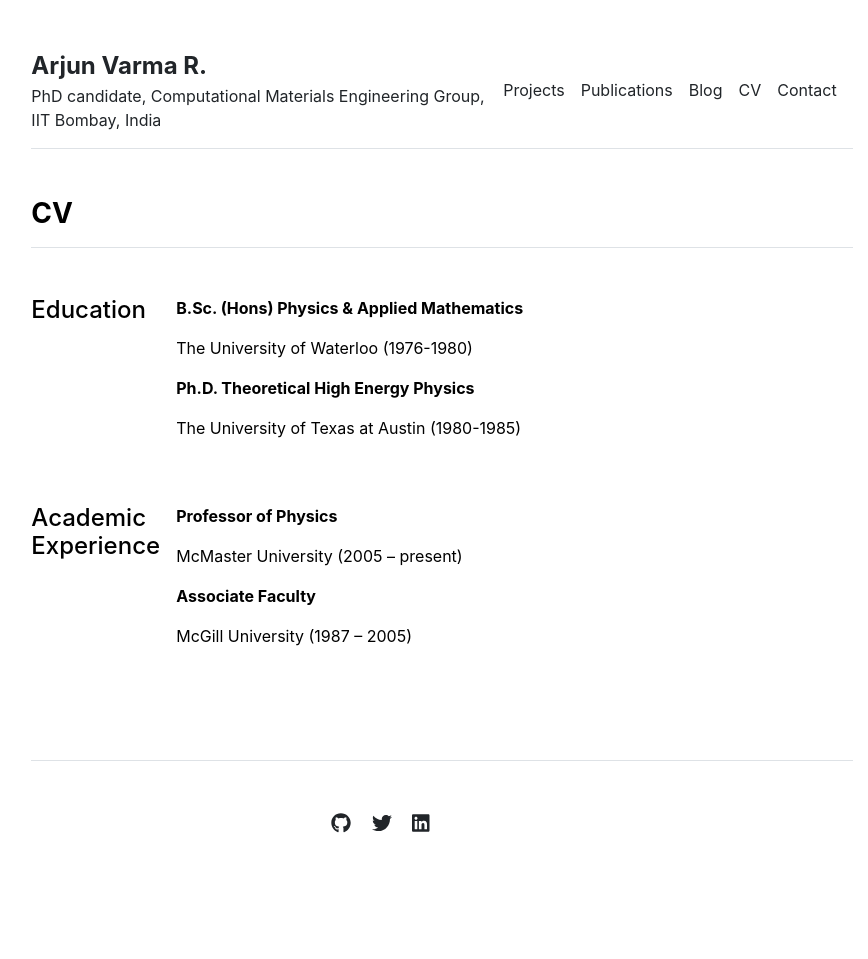
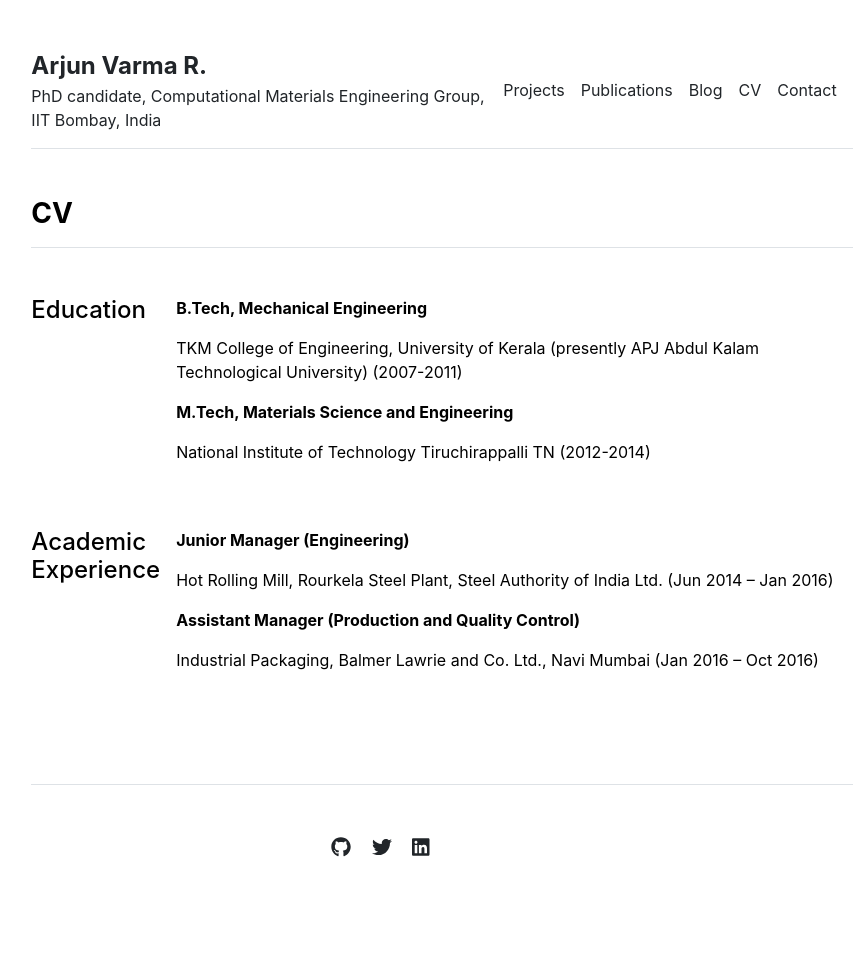
Before and after one commit to arjunvarmar/arjun-academic, a Jekyll site: the page built from cv.md, in a window 1280 px wide. Shown: the whole page, without its empty margins (198-1066 px from the left). Built offline with Jekyll 4.4.1, drawn with Linux system fonts in a browser that asks for light colours; before the commit the page ends 935 px from its top, so only the background shows below that.

```diff
--- a/_data/cv/academic-experience.yml
+++ b/_data/cv/academic-experience.yml
@@ -1,5 +1,5 @@
-- title: 'Professor of Physics'
-  description: 'McMaster University (2005 – present)'
+- title: 'Junior Manager (Engineering)'
+  description: 'Hot Rolling Mill, Rourkela Steel Plant, Steel Authority of India Ltd. (Jun 2014 – Jan 2016)'
 
-- title: 'Associate Faculty'
-  description: 'McGill University (1987 – 2005)'
+- title: 'Assistant Manager (Production and Quality Control)'
+  description: 'Industrial Packaging, Balmer Lawrie and Co. Ltd., Navi Mumbai (Jan 2016 – Oct 2016)'
--- a/_data/cv/education.yml
+++ b/_data/cv/education.yml
@@ -1,5 +1,5 @@
-- title: 'B.Sc. (Hons) Physics & Applied Mathematics'
-  description: 'The University of Waterloo (1976-1980)'
+- title: 'B.Tech, Mechanical Engineering'
+  description: 'TKM College of Engineering, University of Kerala (presently APJ Abdul Kalam Technological University)  (2007-2011)'
 
-- title: 'Ph.D. Theoretical High Energy Physics'
-  description: 'The University of Texas at Austin (1980-1985)'
+- title: 'M.Tech, Materials Science and Engineering'
+  description: 'National Institute of Technology Tiruchirappalli TN (2012-2014)'
```
Also changed, not shown: _posts/2020-01-01-sample-post.md (deleted, +0 -14 lines), _posts/2020-02-01-class-update.md (deleted, +0 -14 lines), _posts/2020-03-01-new-paper-published.md (deleted, +0 -14 lines), 1 other file.
